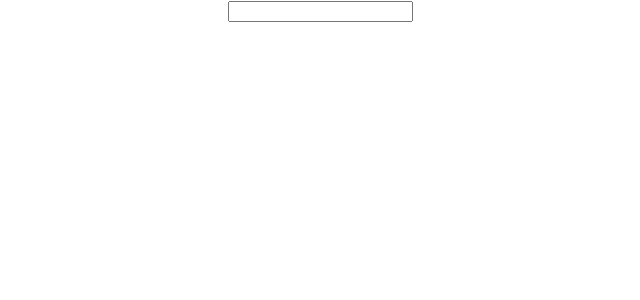
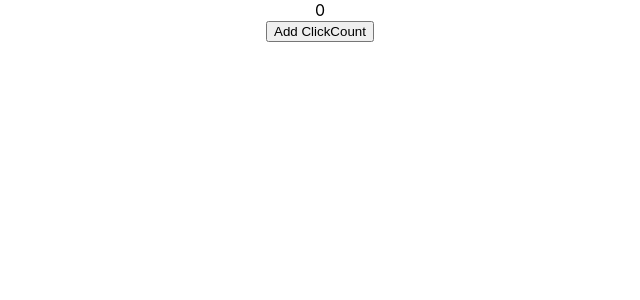
Before and after one commit to ckm960411/msw-redux, a React (Create React App) app: page / in a window 1280 px wide. Shown: the top 300 px of the page, without its empty margins (320-960 px from the left). Built offline with nearby package versions, Linux system fonts and the light colour scheme.

Commit message:
Zustand subscribe() 사용

```diff
--- a/src/App.js
+++ b/src/App.js
@@ -12,7 +12,8 @@
 // import Text from './components/ZustandExample/Text';
 // import CharacterCounter from './components/ZustandExample/CharacterCounter';
 // import TodoList from './components/ZustandExample/Todo/TodoList';
-import CurrentUserInfo from './components/ZustandExample/CurrentUserInfo';
+// import CurrentUserInfo from './components/ZustandExample/CurrentUserInfo';
+import ClickCounts from './components/ZustandExample/ClickCounts';
 import './App.css';
 
 function App() {
@@ -32,7 +33,8 @@ function App() {
       {/* <Text /> */}
       {/* <CharacterCounter /> */}
       {/* <TodoList /> */}
-      <CurrentUserInfo />
+      {/* <CurrentUserInfo /> */}
+      <ClickCounts />
     </div>
   );
 }
--- /dev/null
+++ b/src/components/ZustandExample/ClickCounts.jsx
@@ -0,0 +1,33 @@
+import React, { useEffect, useRef } from 'react'
+import create from 'zustand'
+
+const useStore = create((set) => ({
+  clickCount: 0,
+  addClickCount: () => set(state => ({ clickCount: state.clickCount +1 }))
+}))
+
+export default function Scratches() {
+  // const clickCount = useStore(state => state.clickCount)
+  const clickCountRef = useRef(useStore.getState().clickCount)
+  const addClickCount = useStore(state => state.addClickCount)
+
+  useEffect(() => {
+    useStore.subscribe(
+      clickCount => {
+        clickCountRef.current = clickCount
+        console.log(clickCount)
+        console.log(`clickCountRef: ${clickCountRef.current}`)
+        if (clickCount > 5) alert('5를 초과했습니다!')
+      },
+      state => state.clickCount
+    )
+  }, [])
+
+  return (
+    <div>
+      {clickCountRef.current}
+      <br />
+      <button onClick={addClickCount}>Add ClickCount</button>
+    </div>
+  )
+}
```
